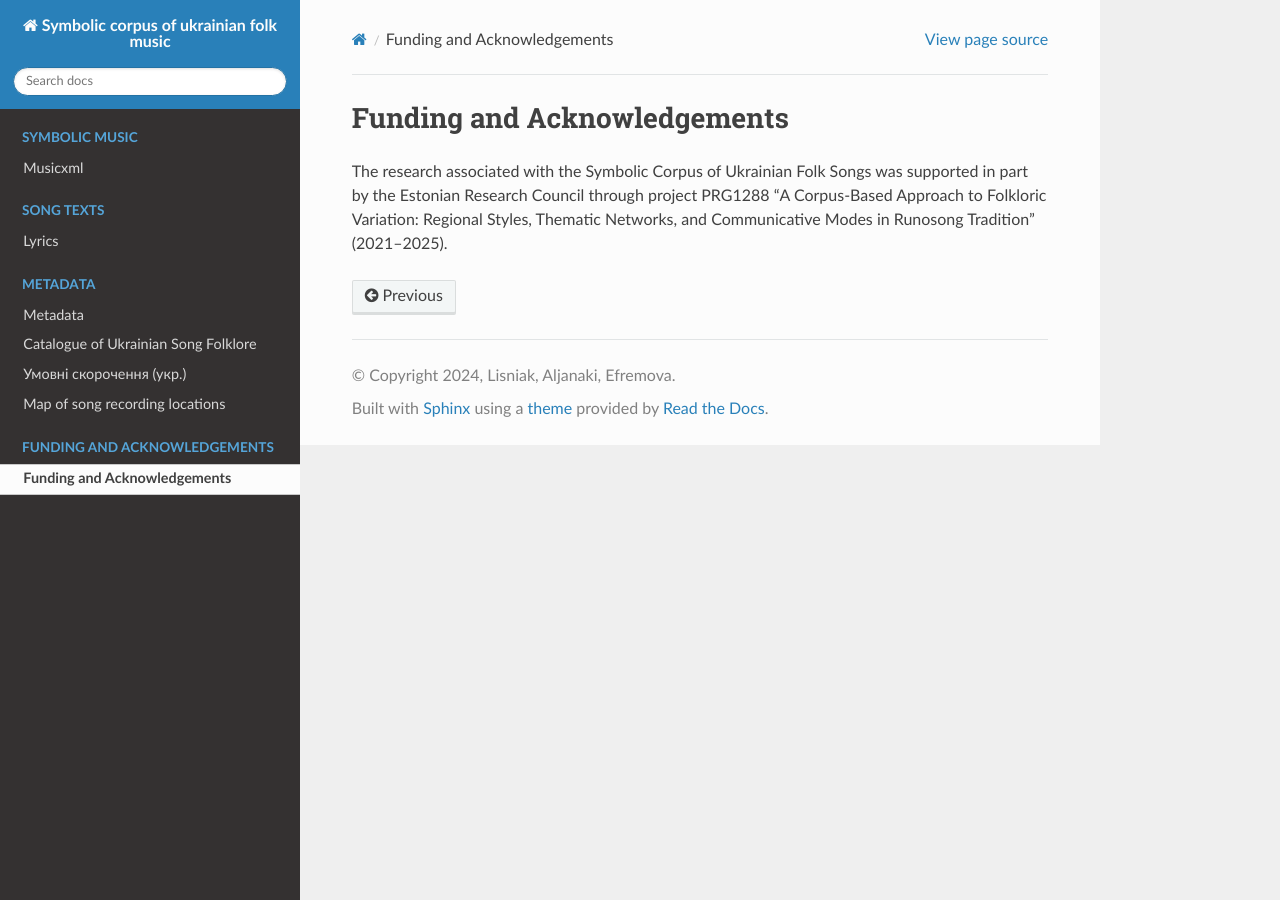
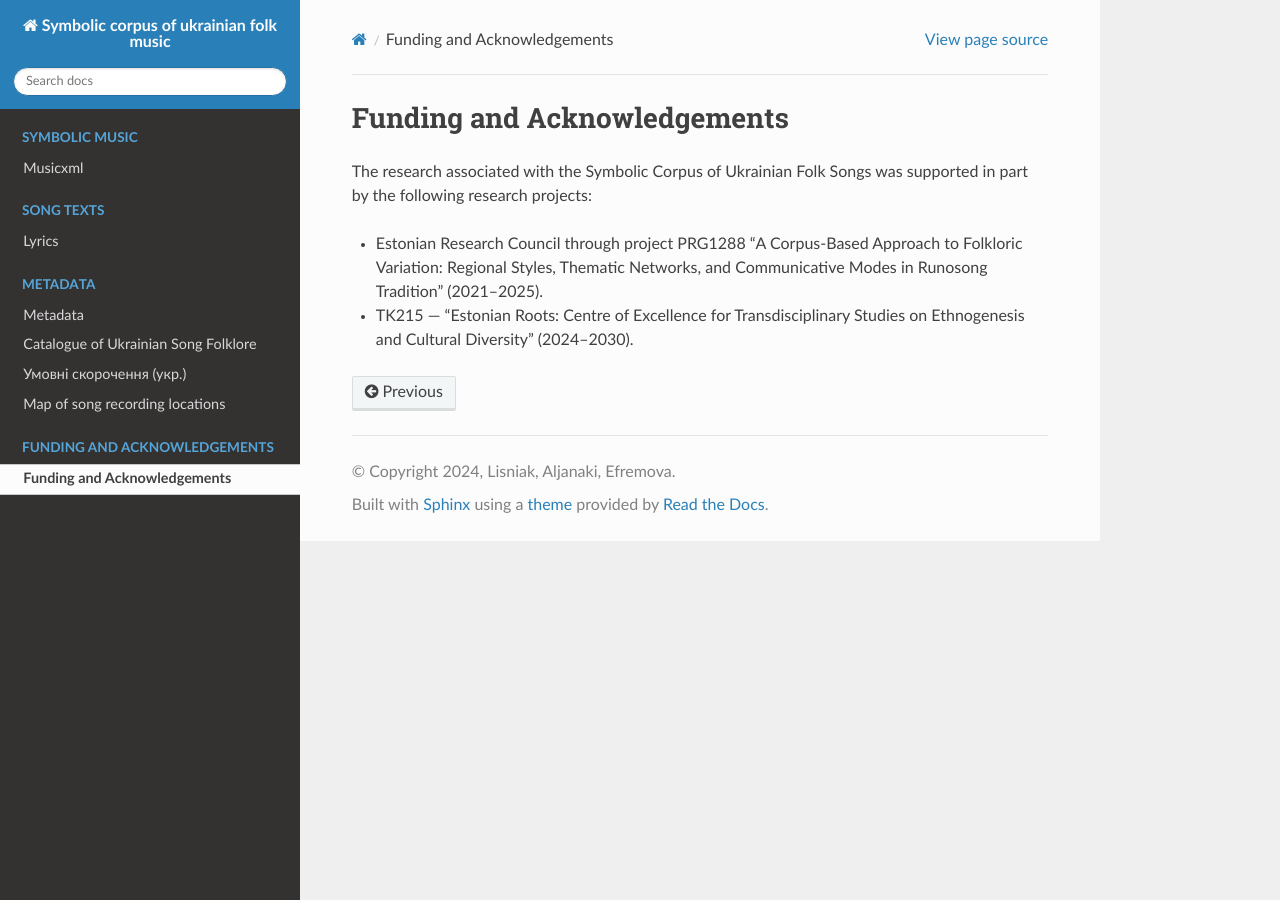
Before and after one commit to aljanaki/Symbolic_Corpus_Of_Ukrainian_Folk_Music, a Sphinx documentation site: the page built from docs/funding.rst, in a window 1280 px wide. Built offline with Sphinx 7.4.7 and the Read the Docs theme 3.1.0, drawn with Linux system fonts in a browser that asks for light colours.

Commit message:
Add TK215 funding acknowledgement

```diff
--- a/docs/funding.rst
+++ b/docs/funding.rst
@@ -3,7 +3,13 @@ Funding and Acknowledgements
 
 The research associated with the Symbolic Corpus of
 Ukrainian Folk Songs was supported in part by the
-Estonian Research Council through project PRG1288
-"A Corpus-Based Approach to Folkloric Variation:
-Regional Styles, Thematic Networks, and Communicative
-Modes in Runosong Tradition" (2021–2025).
+following research projects:
+
+* Estonian Research Council through project PRG1288
+  "A Corpus-Based Approach to Folkloric Variation:
+  Regional Styles, Thematic Networks, and Communicative
+  Modes in Runosong Tradition" (2021–2025).
+
+* TK215 — "Estonian Roots: Centre of Excellence for
+  Transdisciplinary Studies on Ethnogenesis and
+  Cultural Diversity" (2024–2030).
--- a/docs/index.rst
+++ b/docs/index.rst
@@ -25,7 +25,7 @@ To reference the corpus, cite:
 
 
 
-**Funding:** The research associated with the Symbolic Corpus of Ukrainian Folk Songs was supported in part by the Estonian Research Council (project PRG1288, "A corpus-based approach to folkloric variation: regional styles, thematic networks, and communicative modes in runosong tradition", 2021–2025).
+**Funding:** The research associated with the Symbolic Corpus of Ukrainian Folk Songs was supported in part by projects PRG1288 (2021–2025) and TK215 (2024–2030).
 
 For further information, see :doc:`Funding and Acknowledgements <funding>`.
 
```
